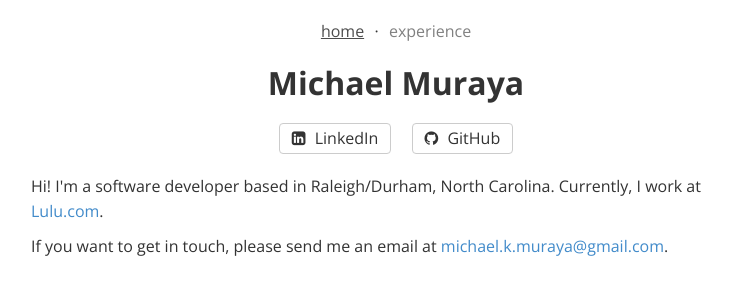
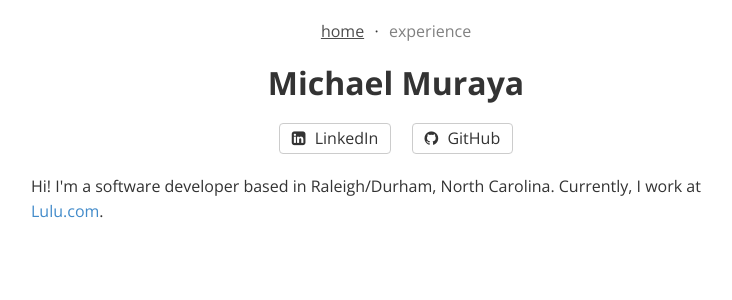
Before and after one commit to mkibabu/mkibabu.github.io, a Jekyll site: the page built from index.html, in a window 1280 px wide. Shown: the top 300 px of the page, without its empty margins (244-976 px from the left). Built offline with Jekyll 4.4.1, drawn with Linux system fonts in a browser that asks for light colours; nearby versions of some CDN libraries.

Commit message:
Remove email address

```diff
--- a/index.html
+++ b/index.html
@@ -18,16 +18,4 @@ title: |
 <div id="hello">
   <p>Hi! I'm a software developer based in Raleigh/Durham, North
   Carolina. Currently, I work at <a href="https://lulu.com">Lulu.com</a>.</p>
-
-  <p>If you want to get in touch, please send me an email at
-  <span id="email"></span>.</p>
 </div>
-
-<script>
-  // Mildly obfuscate my email address to avoid spam.
-  var email = "michael" + "." + "k" + "." + "muraya" + "@" + "gmail.com";
-  var link = document.createElement("a");
-  link.setAttribute("href", "mailto:" + email);
-  link.text = email;
-  document.getElementById("email").appendChild(link);
-</script>
```
